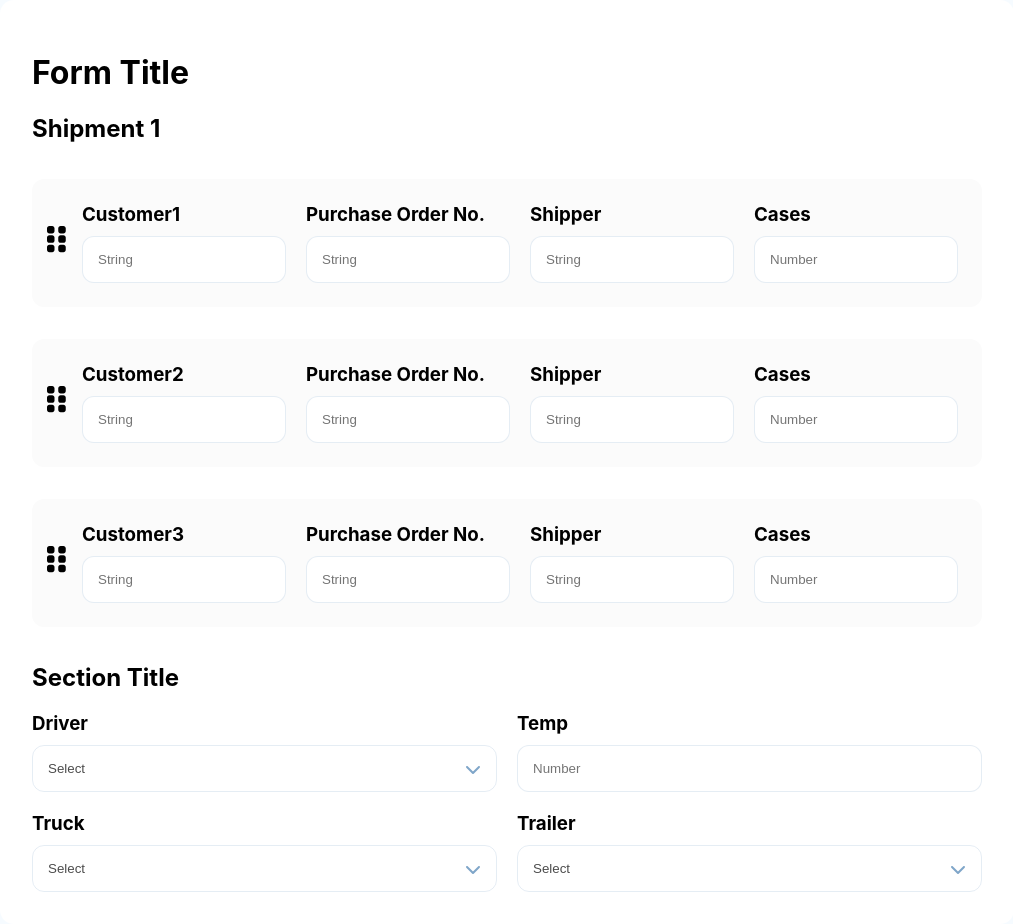
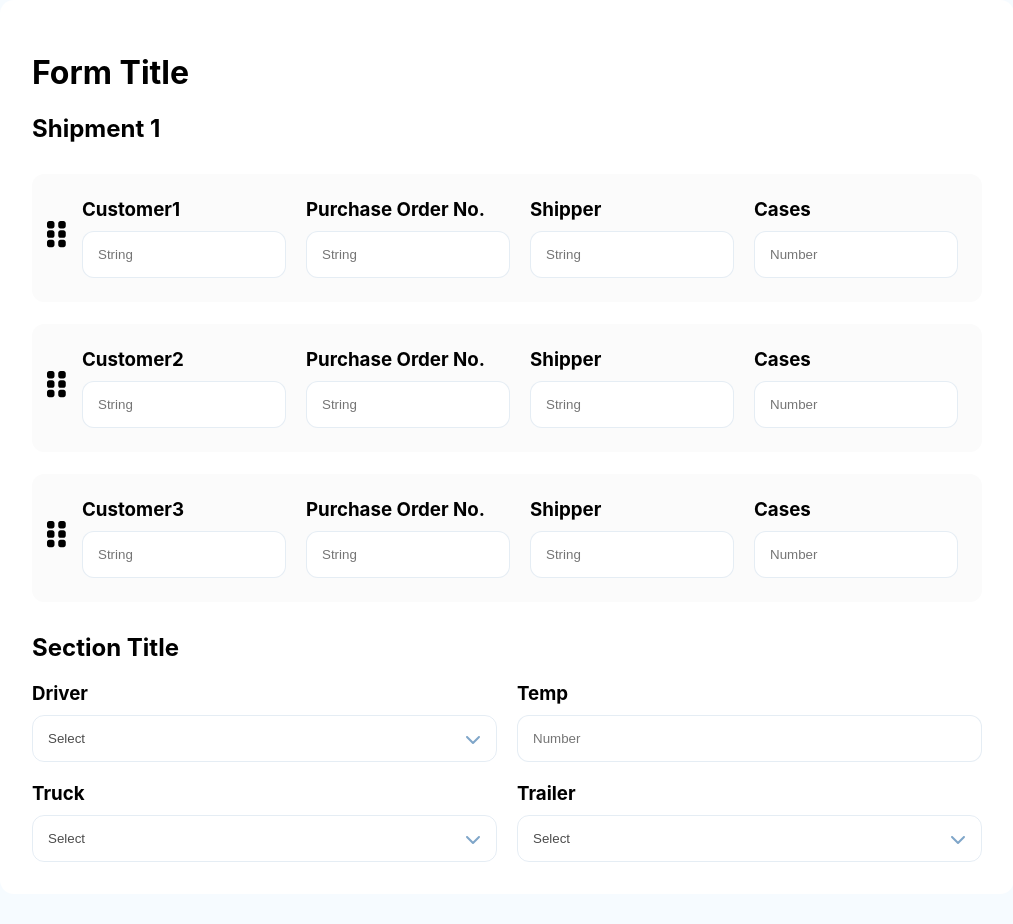
Before and after one commit to SomeChineseGuy/Practice-Projects, a React (Create React App) app in the folder 04-form/form/: page / in a window 1280 px wide. Shown: the whole page, without its empty margins (133-1146 px from the left). After the commit the page ends 894 px from the top, so only its background shows below. Built offline with nearby package versions, Linux system fonts and the light colour scheme.

Commit message:
Added better UI to drag and drop

```diff
--- a/04-form/form/src/componets/FormContainer.js
+++ b/04-form/form/src/componets/FormContainer.js
@@ -1,6 +1,6 @@
 
 import {FormItem} from './FormItem';
-import { useState } from 'react';
+import { useState, useEffect } from 'react';
 import { DragDropContext, Droppable, Draggable } from "react-beautiful-dnd";
 import '../variable.css';
 import './FormContainer.css';
@@ -15,34 +15,51 @@ export const FormContainer = (props) => {
   const [formElements, setFormElements] = useState(elements)
 
   const handleOnDragEnd = (results) => {
-    console.log(results)
+    if(!results.destination) return;
+    console.log("before", formElements)
+    console.log("Destinatino",results)
     const list = Array.from(elements);
-    console.log(list)
     const [reorderedItem] = list.splice(results.source.index, 1);
     list.splice(results.destination.index, 0, reorderedItem)
+    console.log("After:", list)
     setFormElements(list);
+  }
 
-  }
+  useEffect(() => {
+
+  },[formElements])
 
 
   return (
     <section className="section-container">
     <h2>{sectionTitle}</h2>
     {draggable &&
+      <div style={{height: `${formElements.length * 150}px`}} >
       <DragDropContext onDragEnd={handleOnDragEnd}>
         <Droppable droppableId={sectionTitle} key={sectionTitle}>
-          {(provided)=> (
-            <div {...provided.droppableProps} ref={provided.innerRef} className="tests" >
+          {(provided, snapshot)=> (
+            <div
+              {...provided.droppableProps}
+              ref={provided.innerRef}
+              className="single-draggable"
+              style={{height: `100%`,
+               background: snapshot.isDraggingOver ? "": "white",
+              }}
+            >
               {formElements.map((inner, index) => {
                 return (
                   <Draggable key={inner.id} draggableId={inner.id} index={index}>
                     {(provided, snapshot) =>(
                       <div
                         {...provided.draggableProps}
+                        ref={provided.innerRef}
                         {...provided.dragHandleProps}
-                        ref={provided.innerRef}
+
+
                       >
-                        <div style={{gridTemplateColumns: `repeat(${column}, 1fr)`}} className={`form-container draggable`} >
+                        <div style={{gridTemplateColumns: `repeat(${column}, 1fr)`,   backgroundColor: snapshot.isDragging
+                          ? "#e2e2e2"
+                          : "#FBFBFB",}} className={`form-container draggable`} >
                           <FontAwesomeIcon icon={faGripVertical} className="drag-dots" />
                           {inner.list.map((item) => {
                             return <FormItem
@@ -64,6 +81,7 @@ export const FormContainer = (props) => {
             )}
         </Droppable>
       </DragDropContext>
+      </div>
     }
 
     {!draggable &&
@@ -72,7 +90,7 @@ export const FormContainer = (props) => {
       {!draggable && formElements[0].list.map((item) => {
         return <FormItem
           key={item.id}
-          elements={item.formElements}
+          elements={item.elements}
           name={item.name}
           type={item.type}
           placeholder={item.placeholder}
--- a/04-form/form/src/componets/FormItem.css
+++ b/04-form/form/src/componets/FormItem.css
@@ -81,9 +81,9 @@ input.selected {
   font-size: 30px;
 }
 
-.tests {
-  height: 480px;
+.single-draggable {
   display: flex;
   flex-direction: column;
   justify-content: space-around;
+  height: 100%;
 }
```
